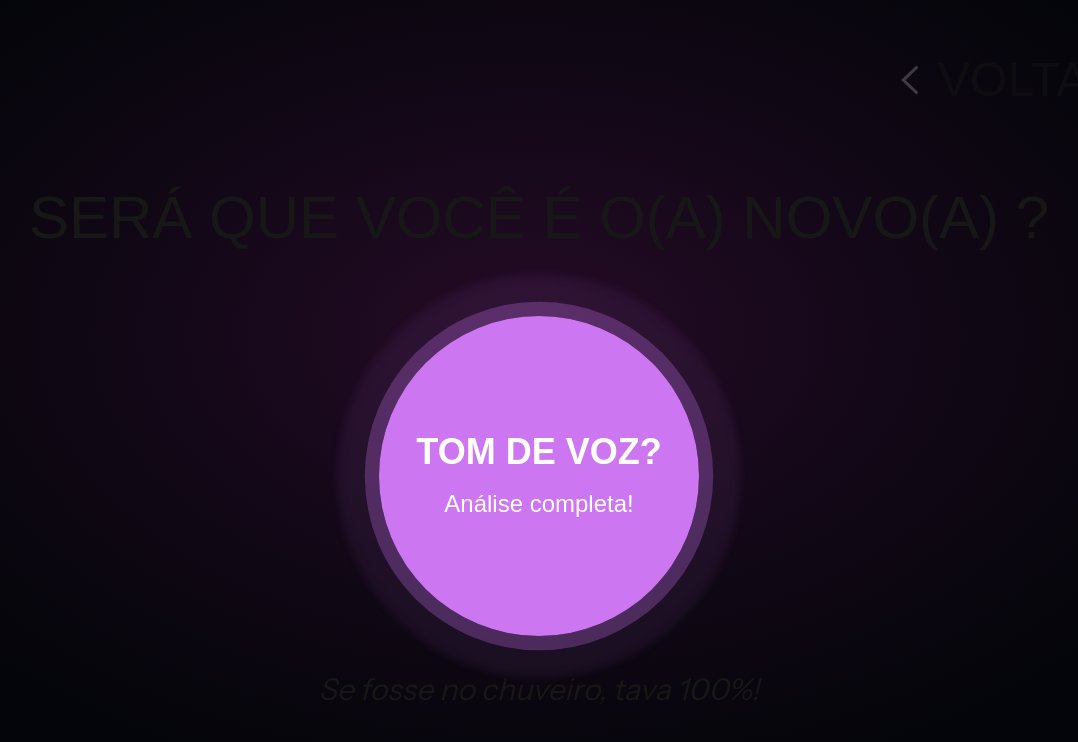
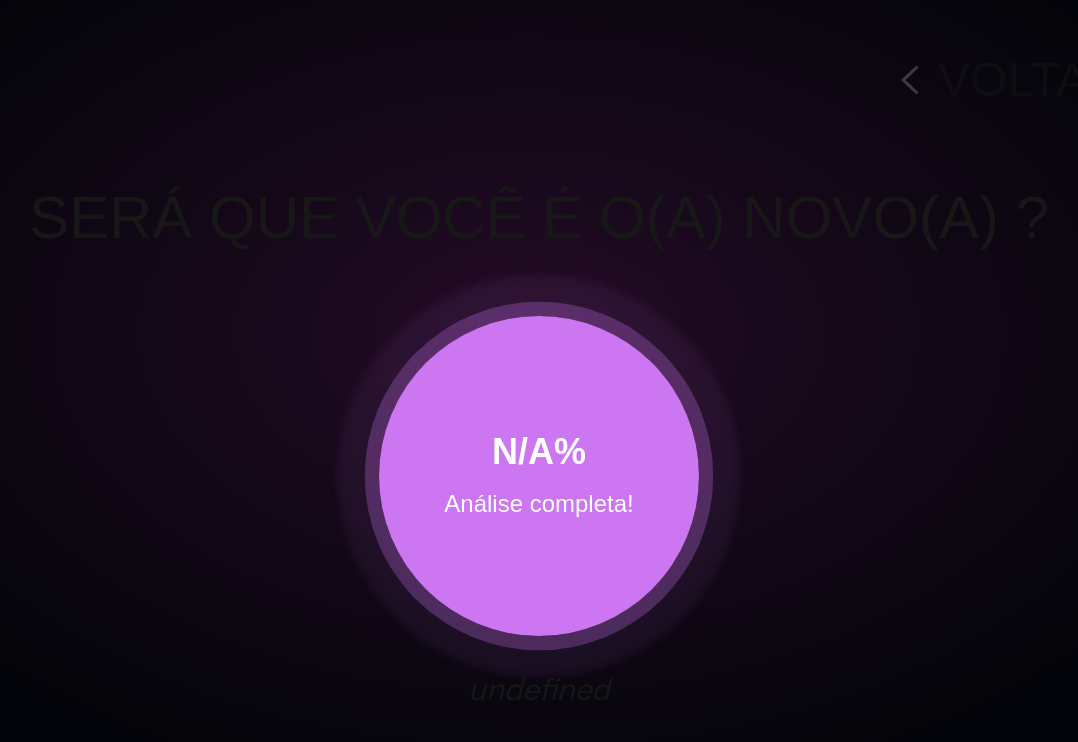
Before and after one commit to ArthurProenca/echoes, a Next.js app: page /pages/analyse in a window 1280 px wide. Shown: the top 742 px of the page, without its empty margins (101-1179 px from the left). Built offline with nearby package versions, Linux system fonts and the light colour scheme; a web font is replaced by a local one.

Commit message:
fix: score analyse

```diff
--- a/app/components/backscreen_button.tsx
+++ b/app/components/backscreen_button.tsx
@@ -4,7 +4,11 @@ import { useRouter } from "next/navigation";
 import { usePlayer } from "../context/player_context";
 import { useRecorder } from "../context/recorder_context";
 
-export default function BackscreenButton() {
+interface props {
+  readonly isHome: boolean;
+}
+
+export default function BackscreenButton(props: props) {
   const router = useRouter();
   const { stop } = usePlayer();
   const { stopRecording } = useRecorder();
@@ -12,7 +16,11 @@ export default function BackscreenButton() {
   const handleClick = () => {
     stopRecording().then(() => {
       stop();
-      router.back();
+      if (props.isHome) {
+        router.push("/");
+      } else {
+        router.back();
+      }
     });
   };
 
--- a/app/context/analyse_context.tsx
+++ b/app/context/analyse_context.tsx
@@ -28,6 +28,7 @@ export const AnalyseProvider = ({
     timbre_contrast_similarity: "N/A",
     timbre_mfcc_similarity: "N/A",
     timing_onset_similarity: "N/A",
+    media: "N/A",
   });
   const [isLoading, setIsLoading] = useState<boolean>(true);
 
--- a/app/page.tsx
+++ b/app/page.tsx
@@ -61,13 +61,13 @@ export default function Home() {
 
   useEffect(() => {
     loadSongs();
-  });
+  }, []);
 
   if (isLoading) {
     return <Loading />;
   }
   return (
-    <main className="h-screen flex flex-row items-center justify-center relative overflow-hidden p-14">
+    <main className="h-screen flex flex-row items-center justify-center relative overflow-hidden p-14 bg-custom-radial">
       <section className="w-full h-full">
         <div className="flex flex-row items-center justify-between w-full h-full">
           <span>Karaokê</span>
@@ -86,7 +86,7 @@ export default function Home() {
               </span>
             </div>
           </div>
-          <span>100% carregado</span>
+          <span>Aniversauro da Dodora {"<3"} sz sz</span>
         </div>
       </section>
     </main>
--- a/app/pages/analyse/page.tsx
+++ b/app/pages/analyse/page.tsx
@@ -1,14 +1,31 @@
 "use client";
 import BackscreenButton from "@/app/components/backscreen_button";
+import { useAnalyse } from "@/app/context/analyse_context";
 import { usePlayer } from "@/app/context/player_context";
-import { useRecorder } from "@/app/context/recorder_context";
 import { useSongs } from "@/app/context/songs_context";
 import { useEffect, useState } from "react";
 
+function getFromRange(number: number) {
+  if (number <= 20) {
+    return 20;
+  }
+  if (number <= 50) {
+    return 50;
+  }
+  if (number <= 80) {
+    return 80;
+  }
+  if (number <= 100) {
+    return 100;
+  }
+  return 0;
+}
+
 function EchoesAnalyse() {
   const { selectedSong } = useSongs();
-  //const { analyseResult, sendToAnalyse } = useAnalyse();
-  const { stopRecording } = useRecorder();
+  const { analyseResult, sendToAnalyse, setAnalyseResult } = useAnalyse();
+  const [title, setTitle] = useState<string>("");
+  const [subtitle, setSubtitle] = useState<string>("");
 
   const { stop } = usePlayer();
   const [isLoading, setIsLoading] = useState<boolean>(true);
@@ -26,10 +43,11 @@ function EchoesAnalyse() {
 
   useEffect(() => {
     stop();
-    stopRecording().then(() => {
+    sendToAnalyse().then((res) => {
+      if (res) setAnalyseResult(res);
       setIsLoading(false);
     });
-  });
+  }, []);
 
   useEffect(() => {
     if (!isLoading) return;
@@ -41,13 +59,17 @@ function EchoesAnalyse() {
     return () => clearInterval(interval);
   }, [isLoading, rotatingTexts.length]);
 
-  const displayTitle = isLoading ? rotatingTexts[currentIndex] : "TOM DE VOZ?";
-  const displaySubtitle = isLoading ? "Calculando..." : "Análise completa!";
+  useEffect(() => {
+    setTitle(
+      isLoading ? rotatingTexts[currentIndex] : `${analyseResult.media}` + "%"
+    );
+    setSubtitle(isLoading ? "Calculando..." : "Análise completa!");
+  }, [isLoading]);
 
   return (
     <main className="min-h-screen flex flex-col items-center justify-between relative bg-custom-radial p-14">
       <section className="flex w-full justify-end z-30">
-        <BackscreenButton />
+        <BackscreenButton isHome={true} />
       </section>
       <section>
         <h1
@@ -63,10 +85,10 @@ function EchoesAnalyse() {
           <div className="relative w-80 h-80 rounded-full pulse-shadow-inner">
             <div className="gap-4 w-80 h-80 rounded-full bg-[rgba(205,118,242,1)] flex items-center justify-center text-white text-center flex-col">
               <span id="title" className="text-4xl font-bold">
-                {displayTitle}
+                {title}
               </span>
               <span id="subtitle" className="text-2xl">
-                {displaySubtitle}
+                {subtitle}
               </span>
             </div>
           </div>
@@ -74,11 +96,17 @@ function EchoesAnalyse() {
       </div>
 
       <div>
-        <p
-          className="font-instrument-sans text-3xl"
-          style={{ fontStyle: "italic" }}
-          dangerouslySetInnerHTML={{ __html: profileKeyMap.get(50) + "" }}
-        />
+        {!isLoading && (
+          <p
+            className="font-instrument-sans text-3xl"
+            style={{ fontStyle: "italic" }}
+            dangerouslySetInnerHTML={{
+              __html:
+                profileKeyMap.get(getFromRange(Number(analyseResult.media))) +
+                "",
+            }}
+          />
+        )}
       </div>
       <div />
     </main>
--- a/app/pages/echoes/page.tsx
+++ b/app/pages/echoes/page.tsx
@@ -72,7 +72,7 @@ function Echoes() {
         {!allLoaded && <Loading />}
 
         <section className="flex w-full justify-end z-30">
-          <BackscreenButton />
+          <BackscreenButton isHome={true} />
         </section>
 
         <div
--- a/app/pages/preview/page.tsx
+++ b/app/pages/preview/page.tsx
@@ -46,7 +46,7 @@ function PreviewSongPage() {
     stop();
     setIsLoading(true);
     preloadUrl(
-      isDevMode ? selectedSong.vocalUrl : selectedSong.instrumentalUrl
+      isDevMode ? selectedSong.vocalUrl : selectedSong.demoUrl
     ).then((res) => {
       if (res) {
         router.push(`/pages/echoes`);
@@ -75,7 +75,7 @@ function PreviewSongPage() {
       </aside>
       <aside className="w-[50%] max-h-screen flex flex-col gap-6">
         <section className="flex self-end-safe justify-end-safe">
-          <BackscreenButton />
+          <BackscreenButton isHome={false}/>
         </section>
         <section className="w-full flex flex-col self-end-safe justify-end-safe text-end">
           <span className="w-full self-center text-8xl uppercase font-jersey text-end">
--- a/interfaces.d.ts
+++ b/interfaces.d.ts
@@ -71,6 +71,7 @@ declare global {
     timing_onset_similarity: string;
     timbre_centroid_similarity: string;
     timbre_contrast_similarity: string;
+    media: string;
   }
 }
 
```
